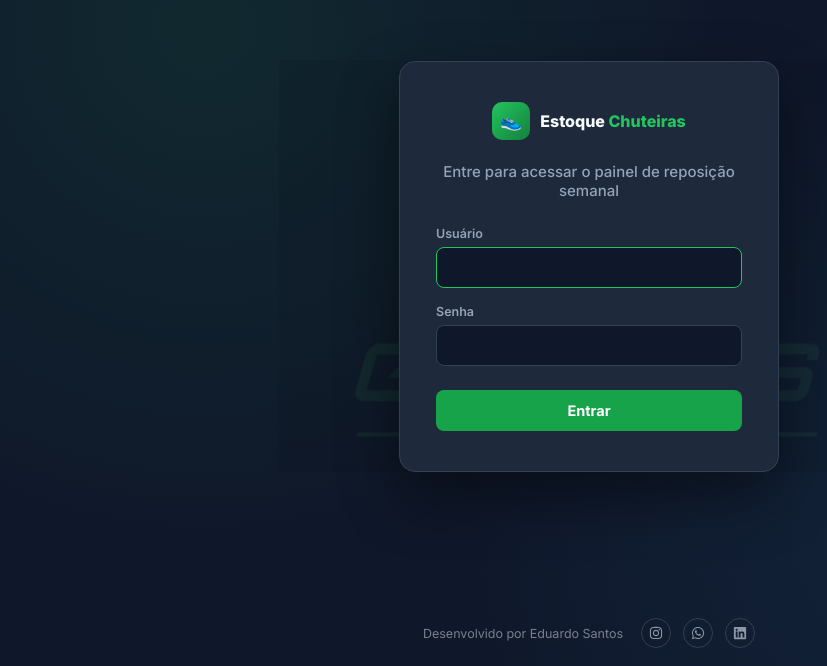
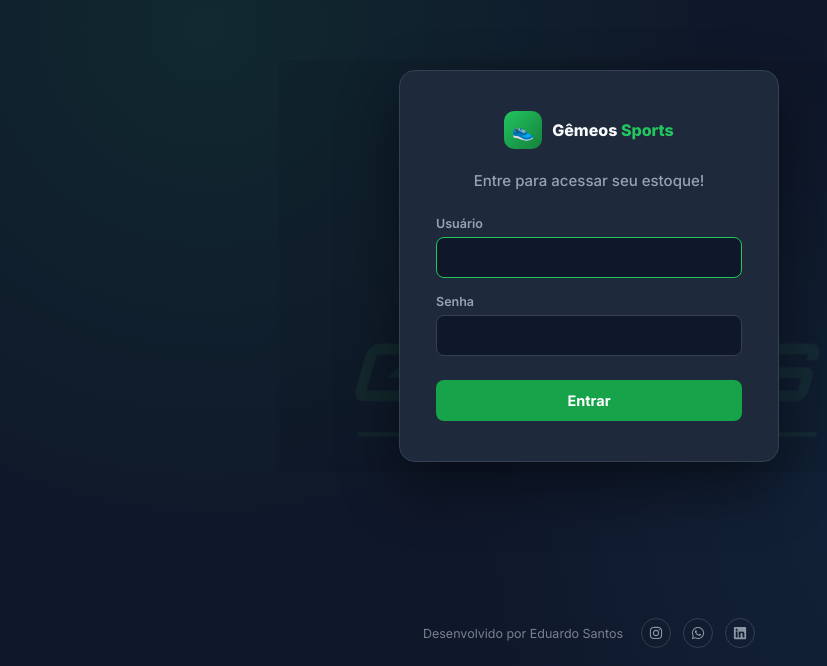
Before and after one commit to EduSantos20/estoque-frontend, a React (Vite) app: page /login in a window 1280 px wide. Shown: the part 134-800 px from the top of the page, without its empty margins (51-878 px from the left). Built offline with nearby package versions, Linux system fonts and the light colour scheme.

Commit message:
feat: title login

```diff
--- a/src/pages/Login.jsx
+++ b/src/pages/Login.jsx
@@ -31,9 +31,9 @@ export default function Login() {
       <div className="login-card">
         <div className="login-marca">
           <div className="login-marca-icone">👟</div>
-          <div className="login-marca-texto">Estoque <span>Chuteiras</span></div>
+          <div className="login-marca-texto">Gêmeos <span>Sports</span></div>
         </div>
-        <div className="login-titulo">Entre para acessar o painel de reposição semanal</div>
+        <div className="login-titulo">Entre para acessar seu estoque!</div>
 
         {erro && <div className="erro-msg">{erro}</div>}
 
```
